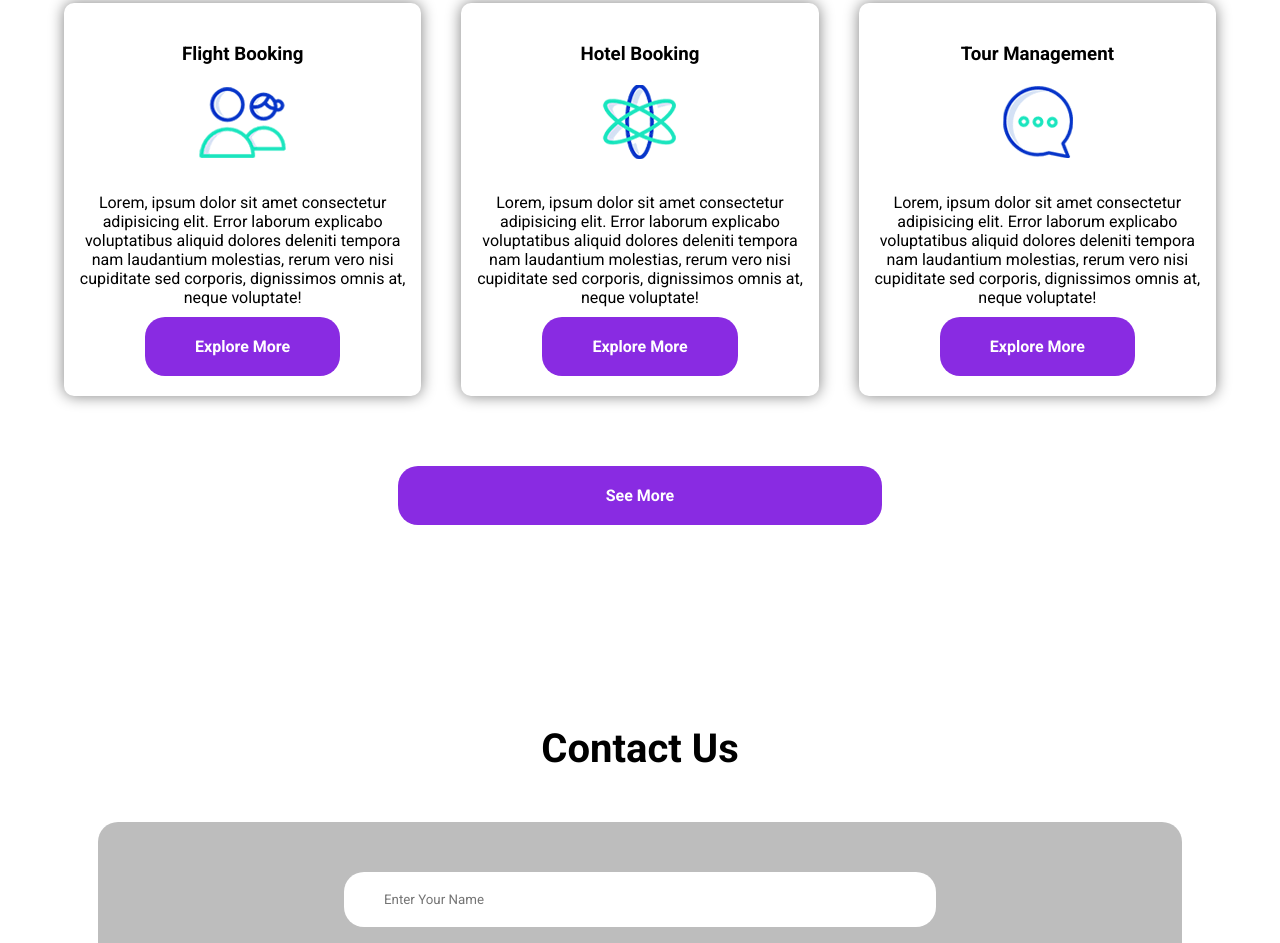
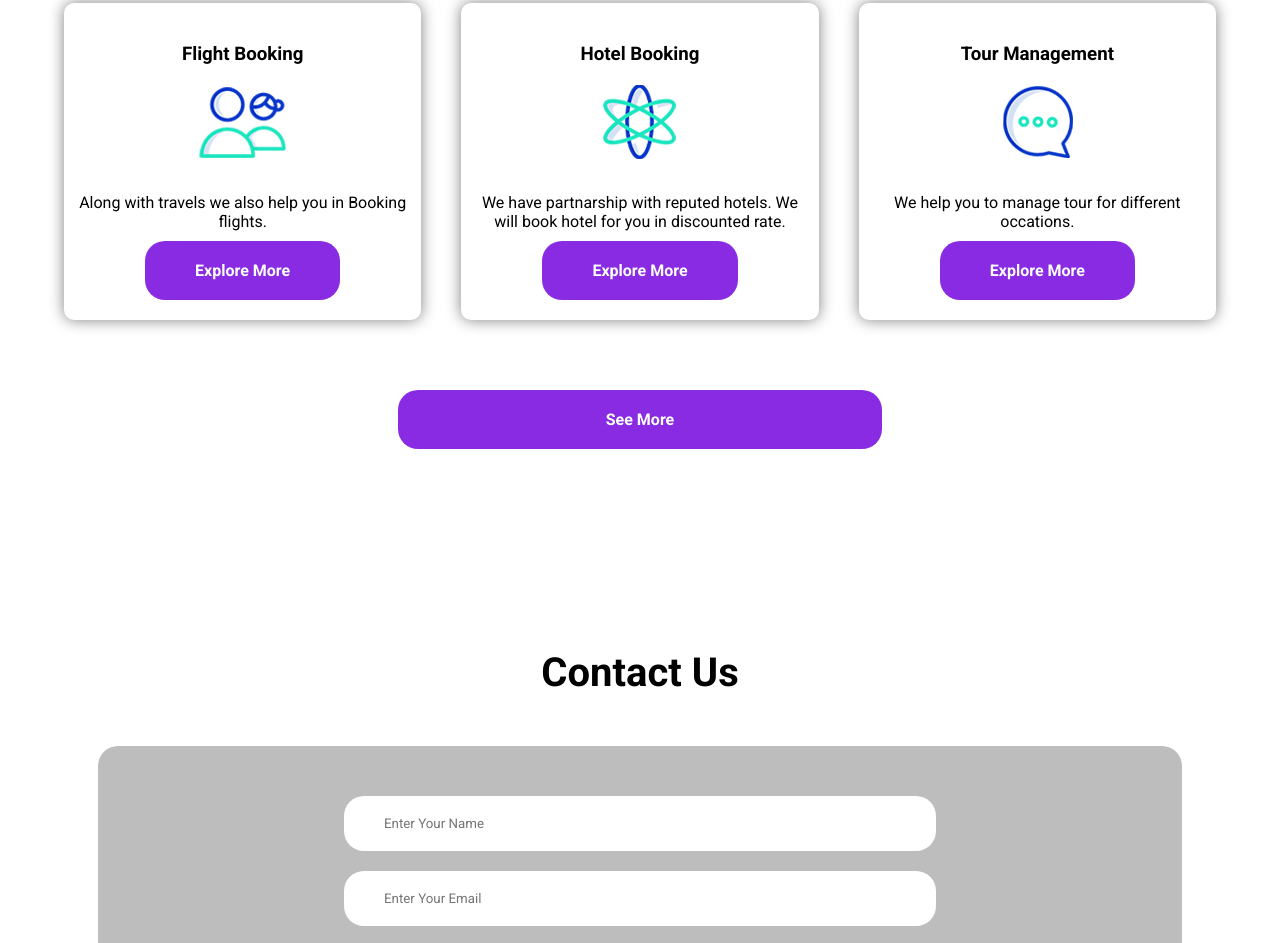
Before and after one commit to MusfiqDehan/company-2041, a plain HTML site: page index.html in a window 1280 px wide. Shown: the part 1693-2636 px from the top of the page. Drawn offline with Linux system fonts and the light colour scheme; a web font is replaced by a local one.

Commit message:
update lorem ispum of Products section

```diff
--- a/index.html
+++ b/index.html
@@ -115,9 +115,7 @@
                     <h3>Flight Booking</h3>
                     <img src="images/product-icon1.png" alt="">
                     <p>
-                        Lorem, ipsum dolor sit amet consectetur adipisicing elit. Error laborum explicabo voluptatibus
-                        aliquid dolores deleniti tempora nam laudantium molestias, rerum vero nisi cupiditate sed
-                        corporis, dignissimos omnis at, neque voluptate!
+                        Along with travels we also help you in Booking flights.
                     </p>
                     <a class="btn" href="#">Explore More</a>
                 </div>
@@ -126,9 +124,7 @@
                     <h3>Hotel Booking</h3>
                     <img src="images/product-icon2.png" alt="">
                     <p>
-                        Lorem, ipsum dolor sit amet consectetur adipisicing elit. Error laborum explicabo voluptatibus
-                        aliquid dolores deleniti tempora nam laudantium molestias, rerum vero nisi cupiditate sed
-                        corporis, dignissimos omnis at, neque voluptate!
+                        We have partnarship with reputed hotels. We will book hotel for you in discounted rate.
                     </p>
                     <a class="btn" href="#">Explore More</a>
                 </div>
@@ -137,9 +133,7 @@
                     <h3>Tour Management</h3>
                     <img src="images/product-icon3.png" alt="">
                     <p>
-                        Lorem, ipsum dolor sit amet consectetur adipisicing elit. Error laborum explicabo voluptatibus
-                        aliquid dolores deleniti tempora nam laudantium molestias, rerum vero nisi cupiditate sed
-                        corporis, dignissimos omnis at, neque voluptate!
+                        We help you to manage tour for different occations.
                     </p>
                     <a class="btn" href="#">Explore More</a>
                 </div>
```
